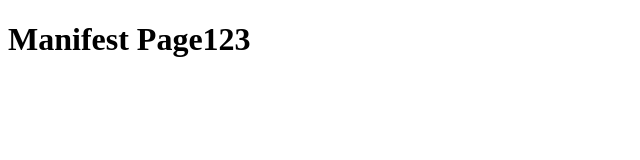
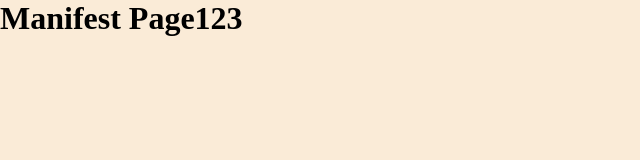
Before and after one commit to maxldwy/pwa, a plain HTML site: page index.html in a window 1280 px wide. Shown: the whole page, without its empty margins (0-640 px from the left). Drawn offline with Linux system fonts and the light colour scheme; the site is published under a folder, as on GitHub Pages, so addresses that start at the root find nothing.

Commit message:
修改引入文件为相对路径

```diff
--- a/index.html
+++ b/index.html
@@ -5,9 +5,9 @@
   <meta charset="UTF-8" />
   <meta name="viewport" content="width=device-width, initial-scale=1.0" />
   <title>Manifest</title>
-  <link rel="stylesheet" href="/index.css" />
+  <link rel="stylesheet" href="./index.css" />
   <!-- 引用manifest文件 -->
-  <link rel="manifest" href="/manifest.json" />
+  <link rel="manifest" href="./manifest.json" />
 </head>
 
 <body>
```
